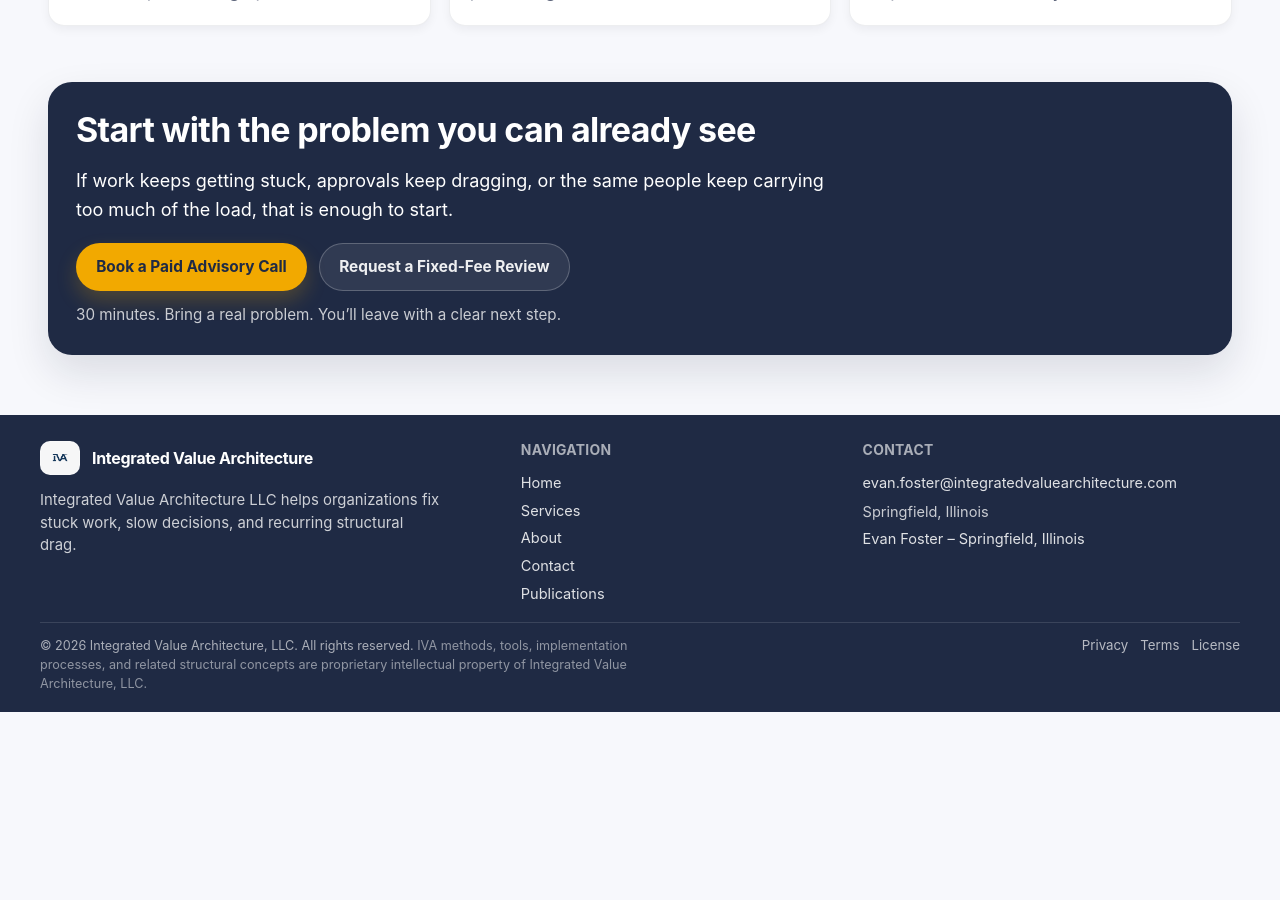
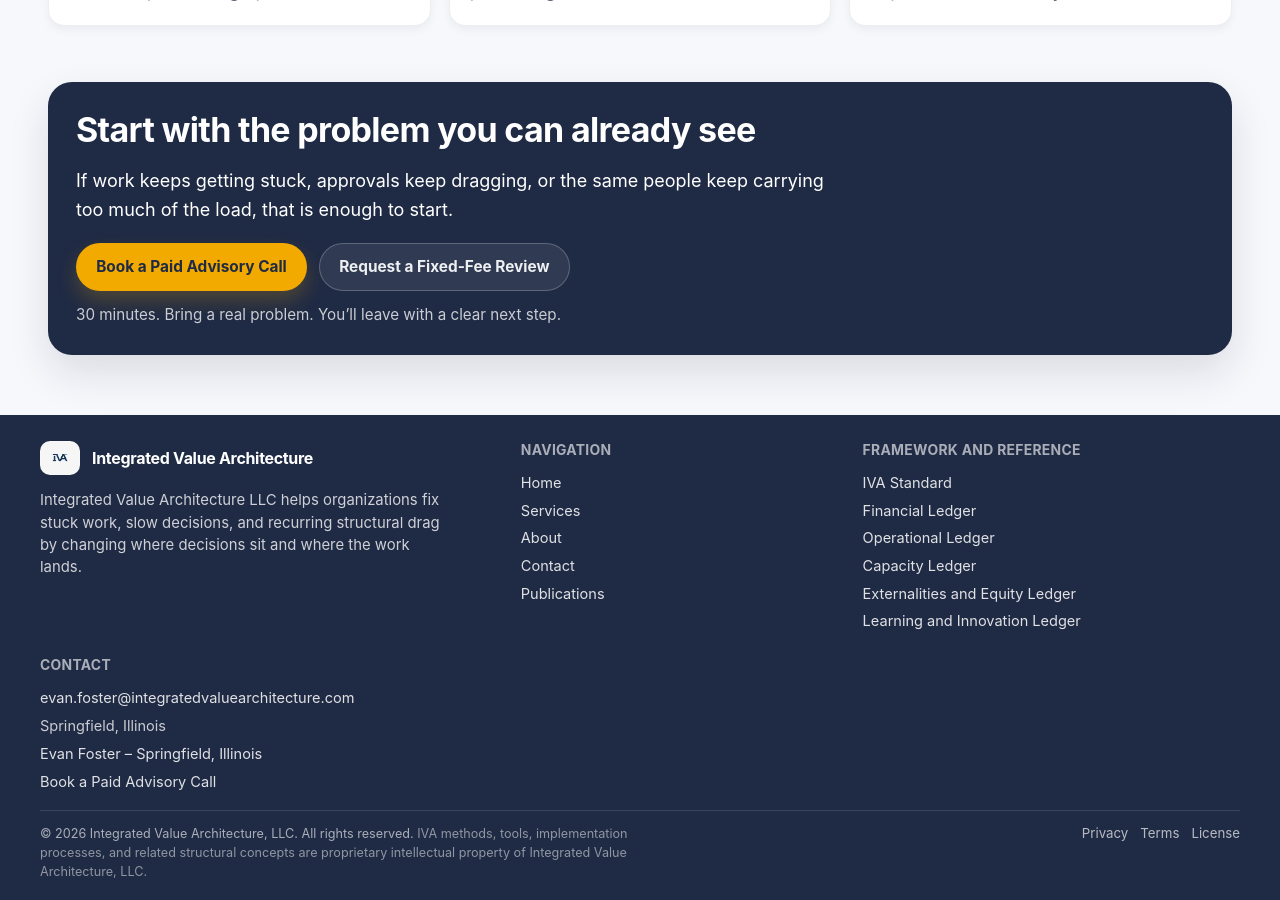
Before and after one commit to efost7873/integratedvaluearchitecture.com, a Jekyll site: the page built from index.html, in a window 1280 px wide and 900 px high, scrolled down 3458 px. Built offline with Jekyll 4.4.1, drawn with Linux system fonts in a browser that asks for light colours; before the commit the page ends 4170 px from its top, so only the background shows below that.

Commit message:
Revise footer text and add new links
Updated footer content and links for improved navigation.

```diff
--- a/_includes/footer.html
+++ b/_includes/footer.html
@@ -15,7 +15,7 @@
         </div>
 
         <p class="iva-footer-desc">
-          Integrated Value Architecture LLC helps organizations fix stuck work, slow decisions, and recurring structural drag.
+          Integrated Value Architecture LLC helps organizations fix stuck work, slow decisions, and recurring structural drag by changing where decisions sit and where the work lands.
         </p>
       </div>
 
@@ -24,12 +24,22 @@
         <h4 class="iva-footer-heading">Navigation</h4>
 
         <a class="iva-footer-link" href="{{ site.baseurl }}/">Home</a>
-        <a class="iva-footer-link" href="{{ site.baseurl }}/services">Services</a>
-        <a class="iva-footer-link" href="{{ site.baseurl }}/about">About</a>
-        <a class="iva-footer-link" href="{{ site.baseurl }}/contact">Contact</a>
+        <a class="iva-footer-link" href="{{ site.baseurl }}/services/">Services</a>
+        <a class="iva-footer-link" href="{{ site.baseurl }}/about/">About</a>
+        <a class="iva-footer-link" href="{{ site.baseurl }}/contact/">Contact</a>
+        <a class="iva-footer-link" href="{{ site.baseurl }}/publications/">Publications</a>
+      </div>
 
-        <!-- Publications lives here now -->
-        <a class="iva-footer-link" href="{{ site.baseurl }}/publications">Publications</a>
+      <!-- Framework and Reference -->
+      <div class="iva-footer-col">
+        <h4 class="iva-footer-heading">Framework and Reference</h4>
+
+        <a class="iva-footer-link" href="{{ site.baseurl }}/standard/">IVA Standard</a>
+        <a class="iva-footer-link" href="{{ site.baseurl }}/finance/">Financial Ledger</a>
+        <a class="iva-footer-link" href="{{ site.baseurl }}/operations/">Operational Ledger</a>
+        <a class="iva-footer-link" href="{{ site.baseurl }}/capacity/">Capacity Ledger</a>
+        <a class="iva-footer-link" href="{{ site.baseurl }}/external/">Externalities and Equity Ledger</a>
+        <a class="iva-footer-link" href="{{ site.baseurl }}/learning/">Learning and Innovation Ledger</a>
       </div>
 
       <!-- Contact -->
@@ -45,22 +55,31 @@
         <a class="iva-footer-link" href="{{ site.baseurl }}/evan-foster-springfield-il/">
           Evan Foster – Springfield, Illinois
         </a>
+
+        <a
+          class="iva-footer-link"
+          href="https://book.ms/b/IntegratedValueArchitectureLLC@integratedvaluearchitecture.com"
+          target="_blank"
+          rel="noopener"
+        >
+          Book a Paid Advisory Call
+        </a>
       </div>
 
     </div>
 
     <div class="iva-footer-bottom">
       <div class="iva-footer-legal">
-        © 2026 Integrated Value Architecture, LLC. All rights reserved.
+        © {{ site.time | date: "%Y" }} Integrated Value Architecture, LLC. All rights reserved.
         <span class="iva-footer-ip">
           IVA methods, tools, implementation processes, and related structural concepts are proprietary intellectual property of Integrated Value Architecture, LLC.
         </span>
       </div>
 
       <div class="iva-footer-bottom-links">
-        <a class="iva-footer-link" href="{{ site.baseurl }}/privacy">Privacy</a>
-        <a class="iva-footer-link" href="{{ site.baseurl }}/terms">Terms</a>
-        <a class="iva-footer-link" href="{{ site.baseurl }}/license">License</a>
+        <a class="iva-footer-link" href="{{ site.baseurl }}/privacy/">Privacy</a>
+        <a class="iva-footer-link" href="{{ site.baseurl }}/terms/">Terms</a>
+        <a class="iva-footer-link" href="{{ site.baseurl }}/license/">License</a>
       </div>
     </div>
 
```
